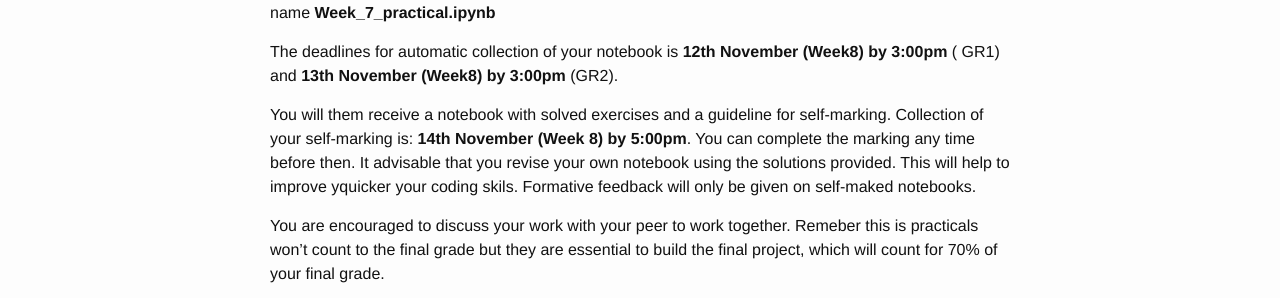
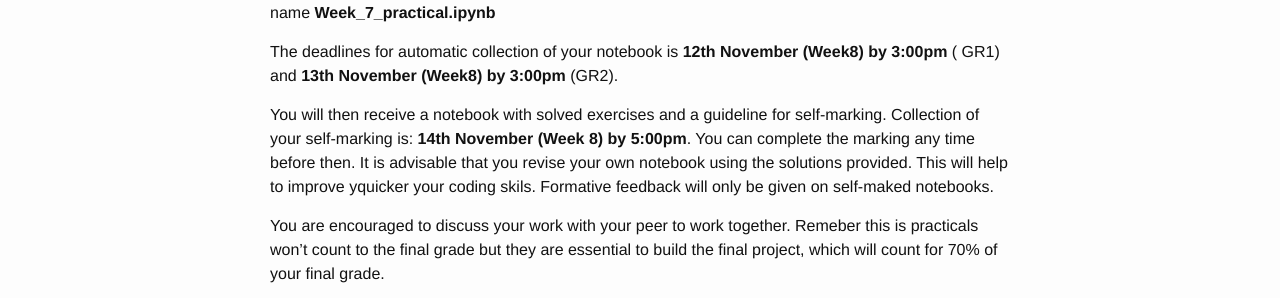
Before and after one commit to sods/bioinformatics, a Jekyll site: the page built from _posts/2018-11-5-week-7-basics-of-data-manipulation-using-scripts.md, in a window 1280 px wide. Shown: the part 608-906 px from the top of the page. Built offline with Jekyll 4.4.1, drawn with Linux system fonts in a browser that asks for light colours; comment, search, counter and statistics services are not loaded.

Commit message:
corrections of typos

```diff
--- a/_posts/2018-11-5-week-7-basics-of-data-manipulation-using-scripts.md
+++ b/_posts/2018-11-5-week-7-basics-of-data-manipulation-using-scripts.md
@@ -12,6 +12,6 @@ Week 7 practical notebook is linked into your CoCalc account in the folder calle
 
 The deadlines for automatic collection of your notebook is **12th November (Week8) by 3:00pm** ( GR1) and **13th November (Week8) by 3:00pm** (GR2).
 
-You will them receive a notebook with solved exercises and a guideline for self-marking. Collection of your self-marking is: **14th November (Week 8) by 5:00pm**. You can complete the marking any time before then. It advisable that you revise your own notebook using the solutions provided. This will help to improve yquicker your coding skils. Formative feedback will only be given on self-maked notebooks.
+You will then receive a notebook with solved exercises and a guideline for self-marking. Collection of your self-marking is: **14th November (Week 8) by 5:00pm**. You can complete the marking any time before then. It is advisable that you revise your own notebook using the solutions provided. This will help to improve yquicker your coding skils. Formative feedback will only be given on self-maked notebooks.
 
 You are encouraged to discuss your work with your peer to work together. Remeber this is practicals won't count to the final grade but they are essential to build the final project, which will count for 70% of your final grade.
```
